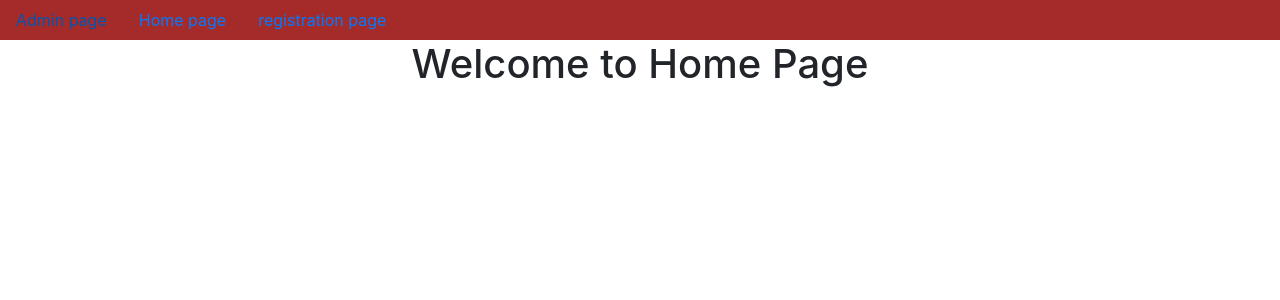
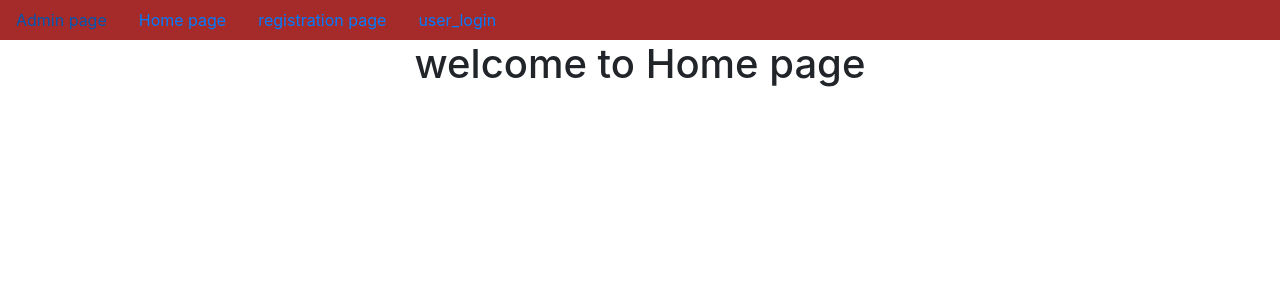
Before and after one commit to Narasa101/USER_REGISTRATION_MODEL_FORM, a Django app: page /home/ in a window 1280 px wide. Shown: the top 300 px of the page. Run offline with Django 4.2, Linux system fonts and the light colour scheme.

Commit message:
first commit

```diff
--- a/app/views.py
+++ b/app/views.py
@@ -1,10 +1,17 @@
 from django.shortcuts import render
-from django.http import HttpResponse
+from django.http import HttpResponse,HttpResponseRedirect
 # Create your views here.
 from app.forms import *
 from django.core.mail import send_mail
+from django.contrib.auth import authenticate,login,logout
+from django.contrib.auth.decorators import login_required
+from django.urls import reverse
 
 def home(request):
+    if request.session.get('username'):
+        username=request.session.get('username')
+        d={'username':username}
+        return render(request,'home.html',d)
     return render(request,'home.html')
 
 def registration(request):
@@ -33,3 +40,21 @@ def registration(request):
             return HttpResponse('registration is successsfull')
 
     return render(request,'registration.html',d)
+
+
+def user_login(request):
+    if request.method=='POST':
+        username=request.POST['username']
+        password=request.POST['password']
+        user=authenticate(username=username,password=password)
+        if user and user.is_active:
+            login(request,user)
+            request.session['username']=username
+            return HttpResponseRedirect(reverse('home'))
+
+    return render(request,'user_login.html')
+
+@login_required
+def user_logout(request):
+    logout(request)
+    return HttpResponseRedirect(reverse('home'))
--- a/project_32/urls.py
+++ b/project_32/urls.py
@@ -22,9 +22,9 @@ from django.conf.urls.static import static
 
 urlpatterns = [
     path('admin/', admin.site.urls),
-
     path('registration/',registration,name='registration'),
-
     path('home/',home,name='home'),
+    path('user_login/',user_login,name='user_login'),
+    path('user_logout/',user_logout,name='user_logout'),
 
 ]+static(settings.MEDIA_URL,document_root=settings.MEDIA_ROOT)
--- a/templates/dummy.html
+++ b/templates/dummy.html
@@ -19,6 +19,12 @@
         <a href="{% url 'admin:index' %}" class="nav-link">Admin page</a>
         <a href="{% url 'home' %}" class="nav-link">Home page</a>
         <a href="{% url 'registration' %}" class="nav-link">registration page</a>
+
+        {% if user.is_authenticated %}
+          <a href="{% url 'user_logout' %}" class="nav-link">user_logout</a>
+        {% else %}
+          <a href="{% url 'user_login' %}" class="nav-link">user_login</a>
+        {% endif %}
 
 
     </nav>
--- a/templates/home.html
+++ b/templates/home.html
@@ -9,5 +9,11 @@
 
 
 {% block body_block %}
-    <h1>Welcome to Home Page</h1>
+
+    {% if username %}
+        <h1>Welcome to Home Page MR/MS {{username}}</h1>
+    {% else %}
+        <h1>welcome to Home page</h1>
+    {% endif %}
+
 {% endblock %}
```
Also changed, not shown: templates/user_login.html (added, +21 -0 lines), db.sqlite3, media/profile_pic/mahesh-1_UypJx0i.jpeg (added).
